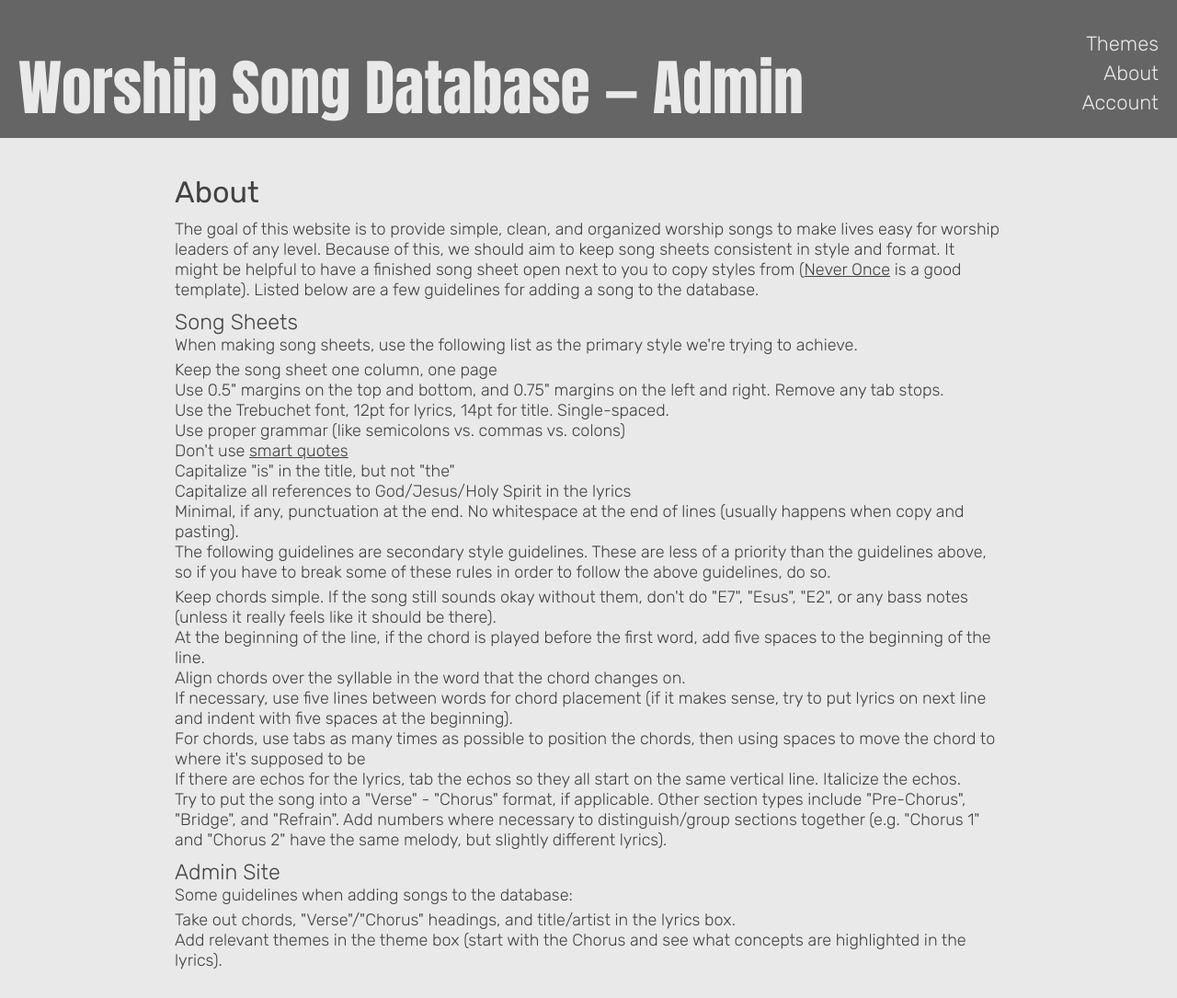
After one commit to brandonchinn178/worshipmate-legacy, a Django app: page /admin/about/ in a window 1280 px wide. The commit adds this page. Shown: the whole page at 92% size. Run offline with Django 4.2, Linux system fonts and the light colour scheme; the visitor is signed in with stand-in values (Sample User, id 1); style sheets or scripts are compiled from the project's sources.

Commit message:
add about page

```diff
--- a/site/admin/urls.py
+++ b/site/admin/urls.py
@@ -18,6 +18,7 @@ urlpatterns = [
     url(r'^themes/$', ThemesView.as_view(), name='themes'),
     url(r'^add-theme/$', AddThemeView.as_view(), name='add_theme'),
     url(r'^edit-theme/(?P<name>.+)/$', EditThemeView.as_view(), name='edit_theme'),
+    url(r'^about/$', AboutView.as_view(), name='about'),
     url(r'^account/$', AccountView.as_view(), name='account'),
     # login urls
     url(r'^login/$', login, login_kwargs, name='login'),
--- a/site/admin/views.py
+++ b/site/admin/views.py
@@ -157,6 +157,9 @@ class EditThemeView(LoginRequiredMixin, UpdateView):
         messages.success(self.request, 'Theme "%s" successfully saved' % theme.name)
         return redirect('admin:themes')
 
+class AboutView(LoginRequiredMixin, TemplateView):
+    template_name = 'admin/about.html'
+
 class AccountView(LoginRequiredMixin, FormView):
     template_name = 'admin/account.html'
     form_class = AccountForm
--- /dev/null
+++ b/site/static/scss/admin/base.scss
@@ -0,0 +1,3 @@
+html, body {
+    min-width: 1050px;
+}
--- /dev/null
+++ b/site/templates/admin/about.html
@@ -0,0 +1,41 @@
+{% extends "admin/base.html" %}
+{% load partials %}
+
+{% block head %}
+    {% add_style "admin/about.css" %}
+{% endblock %}
+
+{% block content %}
+    <h1>About</h1>
+    <p>The goal of this website is to provide simple, clean, and organized worship songs to make lives easy for worship leaders of any level. Because of this, we should aim to keep song sheets consistent in style and format. It might be helpful to have a finished song sheet open next to you to copy styles from (<a href="http://www.worshipdatabase.info/song/never-once/">Never Once</a> is a good template). Listed below are a few guidelines for adding a song to the database.</p>
+
+    <h2>Song Sheets</h2>
+    <p>When making song sheets, use the following list as the primary style we're trying to achieve.</p>
+    <ul>
+        <li>Keep the song sheet one column, one page</li>
+        <li>Use 0.5" margins on the top and bottom, and 0.75" margins on the left and right. Remove any tab stops.</li>
+        <li>Use the Trebuchet font, 12pt for lyrics, 14pt for title. Single-spaced.</li>
+        <li>Use proper grammar (like semicolons vs. commas vs. colons)</li>
+        <li>Don't use <a href="https://support.office.com/en-us/article/Change-curly-quotes-to-straight-quotes-and-vice-versa-017963a0-bc5f-486b-9c9d-0ec511a8fb8f">smart quotes</a></li>
+        <li>Capitalize "is" in the title, but not "the"</li>
+        <li>Capitalize all references to God/Jesus/Holy Spirit in the lyrics</li>
+        <li>Minimal, if any, punctuation at the end. No whitespace at the end of lines (usually happens when copy and pasting).</li>
+    </ul>
+    <p>The following guidelines are secondary style guidelines. These are less of a priority than the guidelines above, so if you have to break some of these rules in order to follow the above guidelines, do so.</p>
+    <ul>
+        <li>Keep chords simple. If the song still sounds okay without them, don't do "E7", "Esus", "E2", or any bass notes (unless it really feels like it should be there).</li>
+        <li>At the beginning of the line, if the chord is played before the first word, add five spaces to the beginning of the line.</li>
+        <li>Align chords over the syllable in the word that the chord changes on.</li>
+        <li>If necessary, use five lines between words for chord placement (if it makes sense, try to put lyrics on next line and indent with five spaces at the beginning).</li>
+        <li>For chords, use tabs as many times as possible to position the chords, then using spaces to move the chord to where it's supposed to be</li>
+        <li>If there are echos for the lyrics, tab the echos so they all start on the same vertical line. Italicize the echos.</li>
+        <li>Try to put the song into a "Verse" - "Chorus" format, if applicable. Other section types include "Pre-Chorus", "Bridge", and "Refrain". Add numbers where necessary to distinguish/group sections together (e.g. "Chorus 1" and "Chorus 2" have the same melody, but slightly different lyrics).</li>
+    </ul>
+
+    <h2>Admin Site</h2>
+    <p>Some guidelines when adding songs to the database:</p>
+    <ul>
+        <li>Take out chords, "Verse"/"Chorus" headings, and title/artist in the lyrics box.</li>
+        <li>Add relevant themes in the theme box (start with the Chorus and see what concepts are highlighted in the lyrics).</li>
+    </ul>
+{% endblock %}
--- a/site/templates/admin/base.html
+++ b/site/templates/admin/base.html
@@ -7,7 +7,7 @@
     <link href="https://fonts.googleapis.com/css?family=Anton" rel="stylesheet" type="text/css">
     <link href="https://fonts.googleapis.com/css?family=Rubik:300,400" rel="stylesheet" type="text/css">
     {% add_script 'vendor/jquery.min.js' 'vendor/chosen.jquery.min.js' 'admin/base.js' %}
-    {% add_style 'vendor/chosen.min.css' 'base.css' %}
+    {% add_style 'vendor/chosen.min.css' 'base.css' 'admin/base.css' %}
     {% block head %}{% endblock %}
 </head>
 {% spaceless %}
@@ -15,8 +15,8 @@
         <header>
             <h1><a href="{% url 'admin:index' %}">Worship Song Database &mdash; Admin</a></h1>
             <ul>
-                <li><a href="{% url 'admin:add_song' %}">Add Song</a></li>
                 <li><a href="{% url 'admin:themes' %}">Themes</a></li>
+                <li><a href="{% url 'admin:about' %}">About</a></li>
                 <li><a href="{% url 'admin:account' %}">Account</a></li>
             </ul>
         </header>
```
Also changed, not shown: site/static/scss/admin/about.scss (added, +8 -0 lines).
